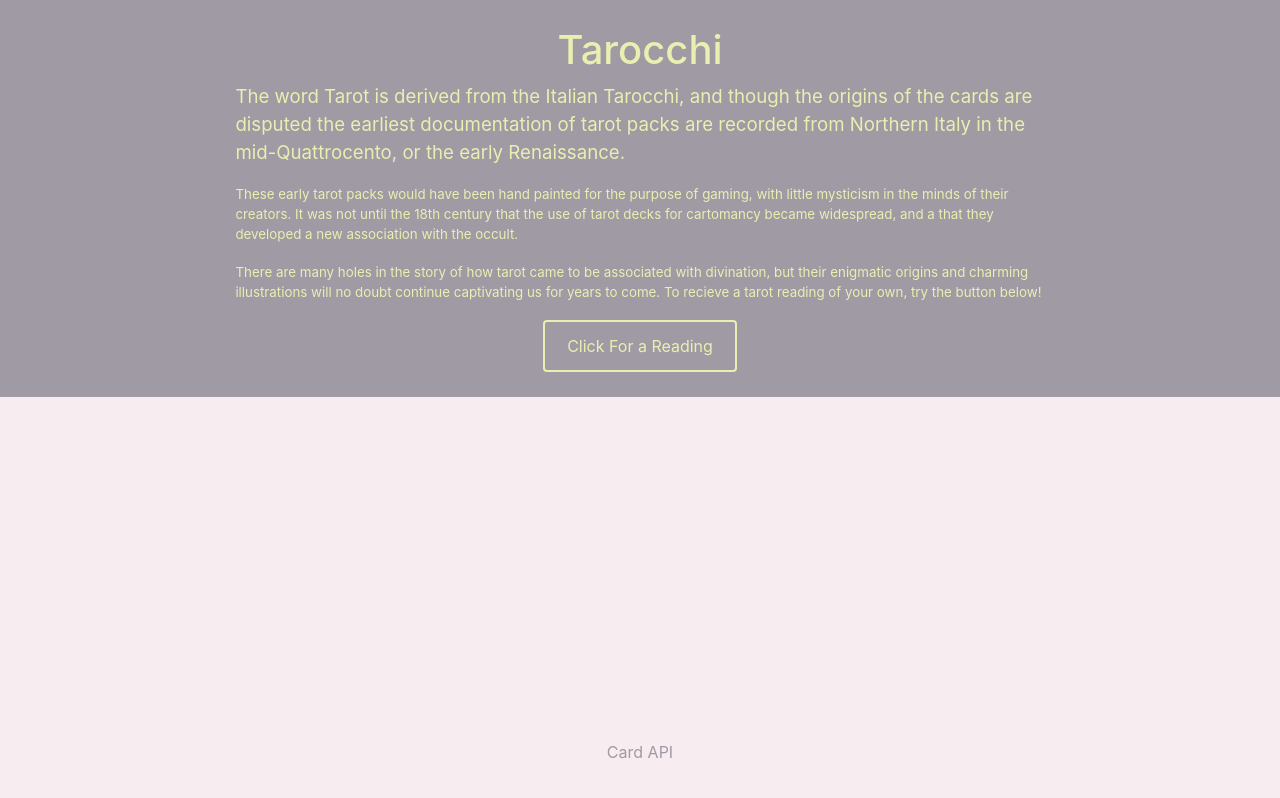
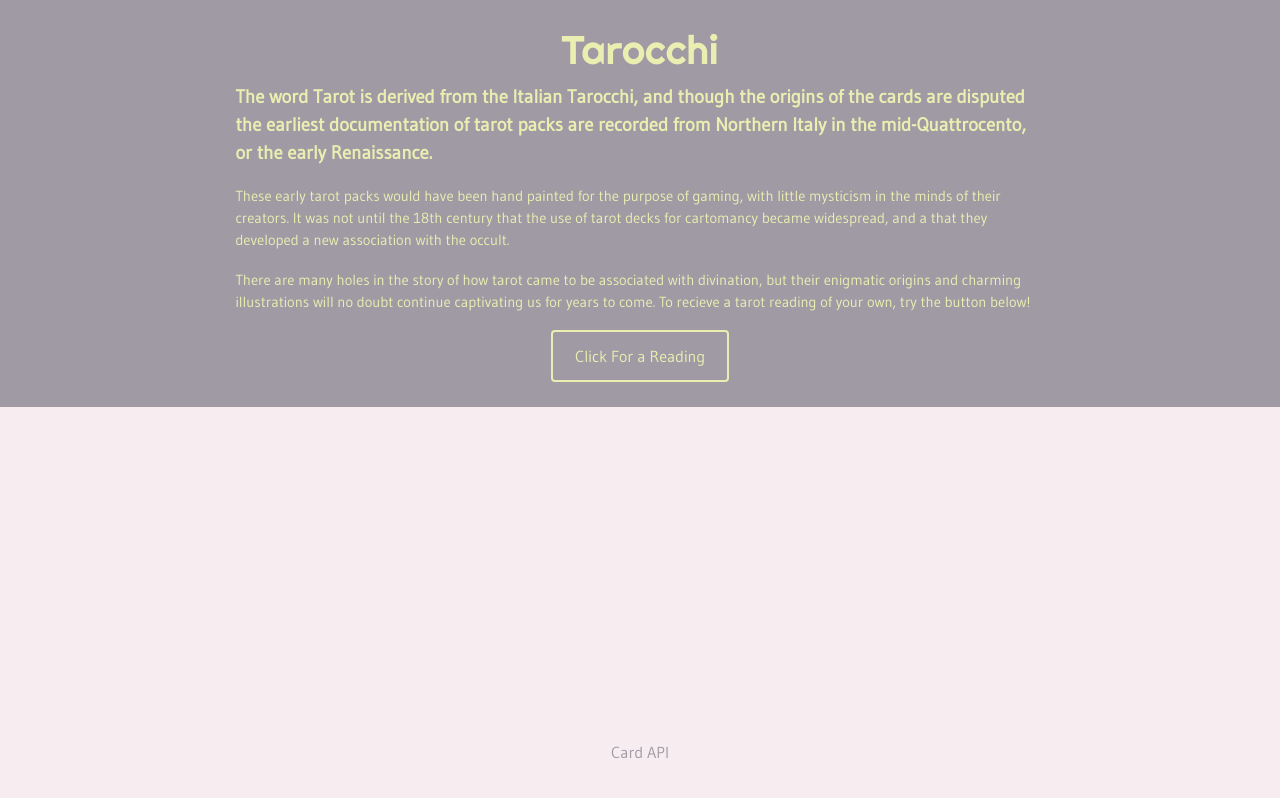
Before and after one commit to kat9513/TarocchiExpress, a website: page app/public/index.html in a window 1280 px wide. Drawn offline with nearby package versions, Linux system fonts and the light colour scheme.

Commit message:
more css

```diff
--- a/app/public/assets/style.css
+++ b/app/public/assets/style.css
@@ -2,6 +2,11 @@ html, body{
     height: 100%;
     background: #F7EDF0;
     color: #9F9AA4;
+    font-family: 'Gudea', sans-serif;
+
+}
+.title{
+    font-family: 'Righteous', cursive;
 }
 .wrap{
     min-height: 100%;
@@ -54,7 +59,8 @@ p {
     }
 .aboutHeading{
     font-size: 14pt;
+    font-weight: bold;
 }
 .about{
-    font-size: 10pt;
+    font-size: 11pt;
 }
--- a/app/public/index.html
+++ b/app/public/index.html
@@ -4,6 +4,7 @@
 <head>
     <title>Tarocchi</title>
     <link rel="stylesheet" href="https://stackpath.bootstrapcdn.com/bootstrap/4.3.1/css/bootstrap.min.css">
+    <link href="https://fonts.googleapis.com/css?family=Gudea|Righteous&display=swap" rel="stylesheet">
     <link rel="stylesheet" type="text/css" href="./assets/style.css">
 </head>
 
@@ -13,7 +14,7 @@
 
         <div id="about">
 
-            <h1 class="text-center">Tarocchi</h1>
+            <h1 class="text-center title">Tarocchi</h1>
             <div class="row justify-content-center">
                 <p class="aboutHeading col-md-8">
                     The word Tarot is derived from the Italian Tarocchi, and though the origins of the cards are disputed the earliest documentation of tarot packs are recorded from Northern Italy
@@ -91,7 +92,7 @@
                             function appendCards() {
                                 cardItem.append(
                                     $("<img>").addClass("cardImage col-md-3").attr("src", display.image),
-                                    $("<div>").addClass("description col-md-7").append("<h3>"+card.name+"</h3><br>" + "<p>"+ display.description +"</p>")
+                                    $("<div>").addClass("description col-md-7").append("<h3 class='title'>"+card.name+"</h3><br>" + "<p>"+ display.description +"</p>")
                                 );
 
                                 cardReading.append(cardItem);
@@ -107,16 +108,6 @@
         }
         runCardsQuery();
     })
-
-    /*  function aboutCards(){
-         if(display = card.img[0]){
-             console.log(card.description[0])
-            }
-         else if(display = card.img[1]){
-             console.log(card.description[1])
-            }
-            };
-        aboutCards();   */
 </script>
 
 </html>
```
